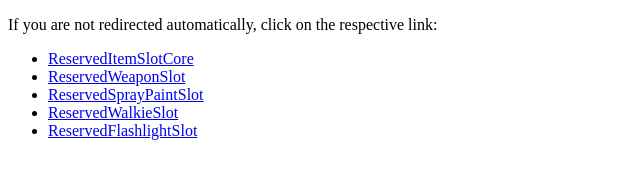
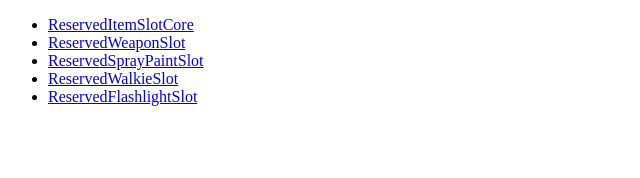
Before and after one commit to DeathWrench/InstallOldReservedItemSlotsMod, a plain HTML site: page index.html in a window 1280 px wide. Shown: the whole page, without its empty margins (0-640 px from the left). Drawn offline with Linux system fonts and the light colour scheme.

Commit message:
Update index.html

```diff
--- a/index.html
+++ b/index.html
@@ -10,7 +10,6 @@
     </script>
 </head>
 <body>
-    <p>If you are not redirected automatically, click on the respective link:</p>
     <ul>
         <li><a href="#" onclick="redirectTo('ror2mm://v1/install/thunderstore.io/FlipMods/ReservedItemSlotCore/1.8.17/')">ReservedItemSlotCore</a></li>
         <li><a href="#" onclick="redirectTo('ror2mm://v1/install/thunderstore.io/FlipMods/ReservedWeaponSlot/1.0.8/')">ReservedWeaponSlot</a></li>
```
